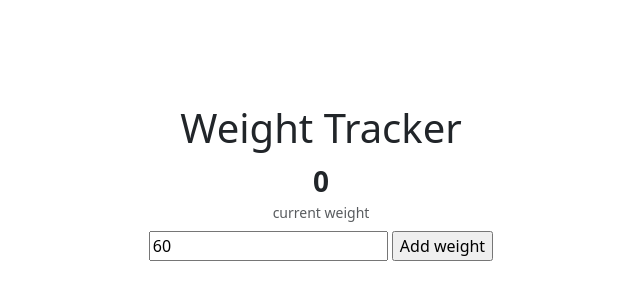
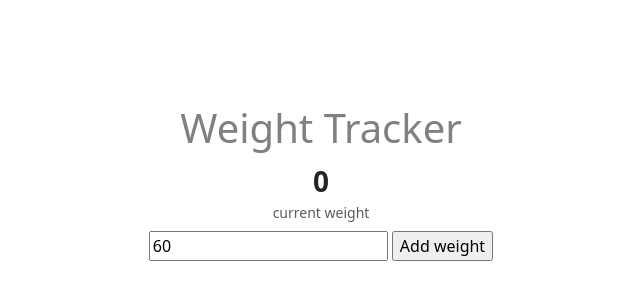
Before and after one commit to abhishek61067/weight-tracker, a Vue app: page / in a window 1280 px wide. Shown: the part 206-506 px from the top of the page, without its empty margins (319-959 px from the left). Built offline with nearby package versions, Linux system fonts and the light colour scheme.

Commit message:
basic stylings

```diff
--- a/src/App.vue
+++ b/src/App.vue
@@ -1,7 +1,7 @@
 
  <!-- we are using composition api here, so setup attribute is needed -->
 <script setup>
-  import {shallowRef, ref, computed, watch, nextTick} from "vue";
+  import {shallowRef, ref, computed, watch, nextTick, onMounted} from "vue";
   import { Chart } from "chart.js/auto";
   // ref will return object with key name as "value"
   const weights =ref([]);
@@ -70,7 +70,9 @@ weightChart.value  = new Chart(weightChartEl.value, {
   }, {deep:true})
 
 
-
+onMounted(() => {
+document.querySelector(".wt").style.color = "grey";
+})
   var options = { weekday: 'long', year: 'numeric', month: 'long', day: 'numeric' };
 
 
@@ -78,7 +80,7 @@ weightChart.value  = new Chart(weightChartEl.value, {
 
 <template>
  <main class="p-3 rounded-4">
-  <h1>Weight Tracker</h1>
+  <h1 class="wt">Weight Tracker</h1>
   <div class="current">
     <span class="lead fw-bold fs-3">{{currentWeight.weight}}</span>
     <div>
@@ -113,6 +115,8 @@ weightChart.value  = new Chart(weightChartEl.value, {
  </main>
 </template>
 
-<style lang="scss" scoped>
-
+<style  scoped>
+/* .wt{
+  color: red;
+} */
 </style>
```
